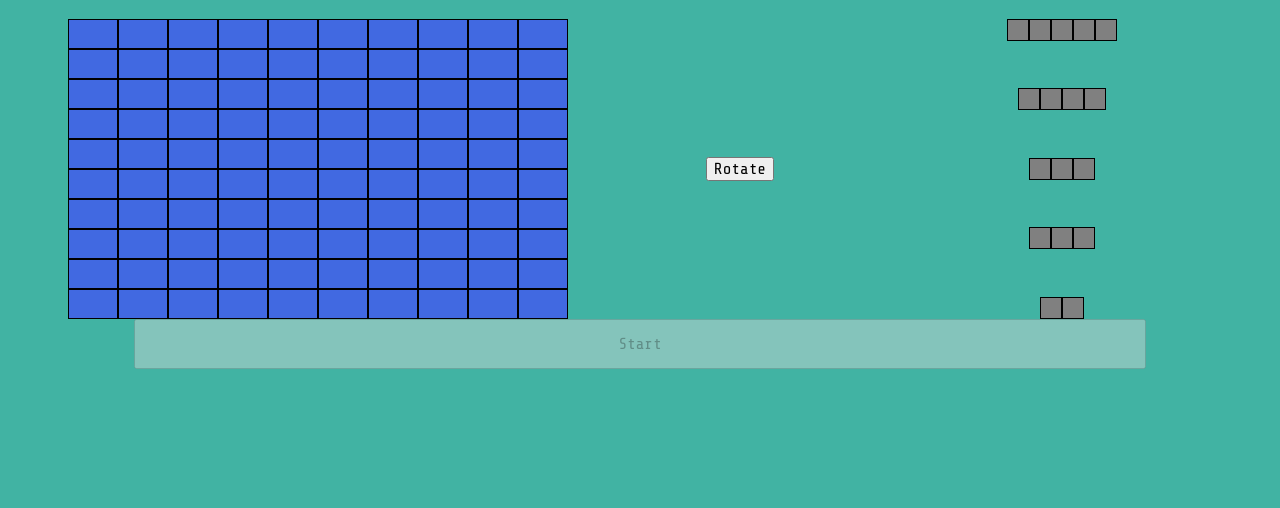
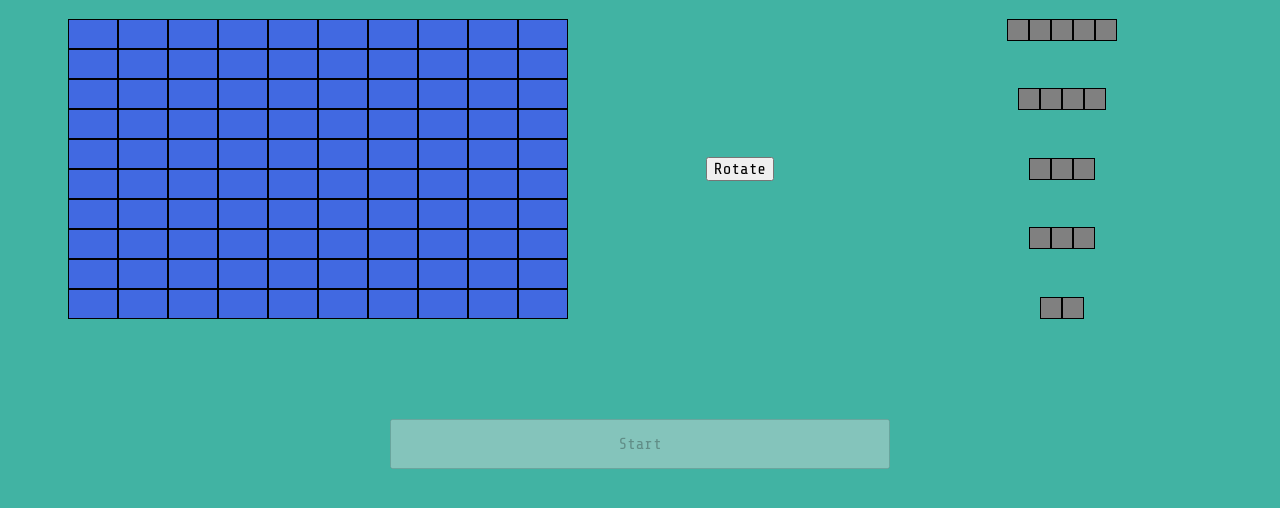
Before and after one commit to adrianferenc/Battleship, a plain HTML site: page index.html in a window 1280 px wide. Shown: the part 68-576 px from the top of the page. Drawn offline with nearby package versions, Linux system fonts and the light colour scheme.

Commit message:
update css

```diff
--- a/css/main.css
+++ b/css/main.css
@@ -13,6 +13,7 @@ button {
 
 #main-stage,
 #stage-one,
+#start-box,
 .ship,
 #orient-button,
 #game-updater,
@@ -77,6 +78,7 @@ button {
 
 #orient-button,
 #game-updater,
+#start-box,
 #winner-box,
 #stage-one {
   justify-content: center;
@@ -104,8 +106,9 @@ button {
 }
 
 #start-button {
+  margin: 100px;
   height: 50px;
-  width: 80%;
+  width: 500px;
 }
 
 #start-button:enabled {
--- a/js/main.js
+++ b/js/main.js
@@ -304,7 +304,10 @@ function render() {
     startButton.disabled = Object.keys(player.ships).length < 5;
     stageOne.appendChild(title);
     stageOne.appendChild(mainStage);
-    stageOne.appendChild(startButton);
+    let startBox = document.createElement('div');
+    startBox.setAttribute('id','start-box')
+    startBox.appendChild(startButton);
+    stageOne.appendChild(startBox);
     document.body.appendChild(stageOne);
   } else if (stage === 2) {
     stageOne.innerHTML = "";
```
